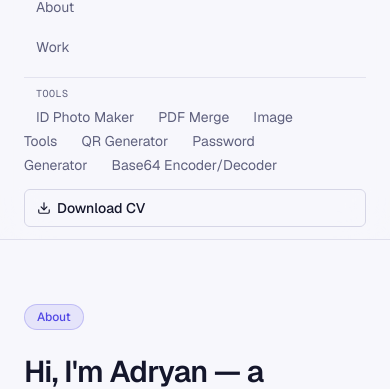
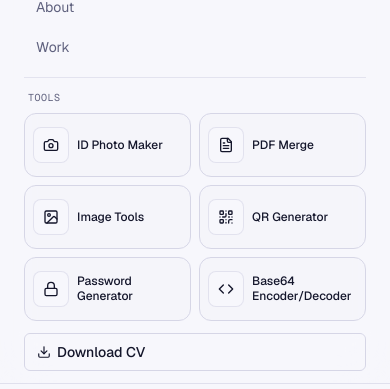
Before and after one commit to adryansqc/portofolio, a Next.js app: page /en/about in a window 390 px wide. Both pictures are taken after a click on the button 348 px from the left and 28 px from the top of the page. Shown: the part 120-509 px from the top of the page. Built offline with nearby package versions, Linux system fonts and the light colour scheme; no server answers.

Commit message:
feat: enhance Navbar with tool icons and improved layout for tools section

```diff
--- a/src/components/layout/navbar.tsx
+++ b/src/components/layout/navbar.tsx
@@ -3,7 +3,17 @@
 
 import Link from "next/link";
 import { usePathname } from "next/navigation";
-import { Menu, X, Download } from "lucide-react";
+import {
+  Menu,
+  X,
+  Download,
+  Camera,
+  FileText,
+  Image as ImageIcon,
+  Code,
+  QrCode,
+  Lock,
+} from "lucide-react";
 import { useState } from "react";
 import { NAV_LINKS, SITE, TOOLS } from "@/lib/constants";
 import { cn } from "@/lib/utils";
@@ -12,6 +22,15 @@ import { ThemeToggle } from "@/components/shared/theme-toggle";
 import { LocaleToggle } from "@/components/shared/locale-toggle";
 import { useDict, useLocale } from "@/components/shared/locale-provider";
 import { ToolsDropdown } from "./tools-dropdown";
+
+const TOOL_ICONS = {
+  camera: Camera,
+  fileText: FileText,
+  image: ImageIcon,
+  code: Code,
+  qr: QrCode,
+  lock: Lock,
+} as const;
 
 export function Navbar() {
   const pathname = usePathname();
@@ -100,20 +119,41 @@ export function Navbar() {
             ))}
 
             {/* Tools group — mobile */}
-            <div className="mt-2 border-t border-border/60 pt-2">
-              <p className="px-3 pb-1 font-mono text-[10px] uppercase tracking-wider text-muted-foreground">
+            <div className="mt-2 border-t border-border/60 pt-3">
+              <p className="px-1 pb-2 font-mono text-[10px] uppercase tracking-wider text-muted-foreground">
                 {dict.nav.tools}
               </p>
-              {TOOLS.map((tool) => (
+              <div className="grid grid-cols-2 gap-2">
+                {TOOLS.map((tool) => {
+                  const Icon =
+                    TOOL_ICONS[tool.icon as keyof typeof TOOL_ICONS] ??
+                    ImageIcon;
+                  const active = currentPath === tool.href;
+                  const item = dict.tools.items[tool.key];
+                  return (
                     <Link
                       key={tool.href}
                       href={localePath(locale, tool.href)}
                       onClick={() => setOpen(false)}
-                  className="rounded-md px-3 py-2 text-sm text-muted-foreground hover:text-foreground hover:bg-muted transition-colors"
+                      aria-current={active ? "page" : undefined}
+                      className={cn(
+                        "flex min-h-16 items-center gap-2 rounded-xl border p-2 transition-colors",
+                        "focus-visible:outline-none focus-visible:ring-2 focus-visible:ring-accent/50",
+                        active
+                          ? "border-foreground/40 bg-muted"
+                          : "border-border bg-muted/20 hover:bg-muted"
+                      )}
                     >
-                  {dict.tools.items[tool.key].label}
+                      <span className="flex h-9 w-9 shrink-0 items-center justify-center rounded-lg border border-border/60 bg-background text-foreground">
+                        <Icon className="h-4 w-4" />
+                      </span>
+                      <span className="min-w-0 text-xs font-medium leading-tight text-foreground">
+                        {item.label}
+                      </span>
                     </Link>
-              ))}
+                  );
+                })}
+              </div>
             </div>
 
             <a
```
Lines whose indentation alone changed are shown as unchanged.
